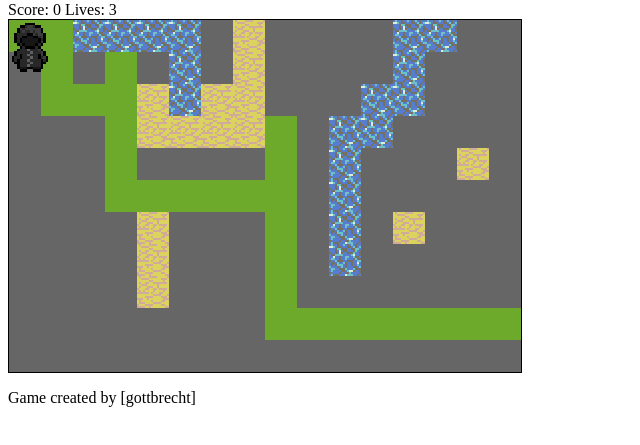
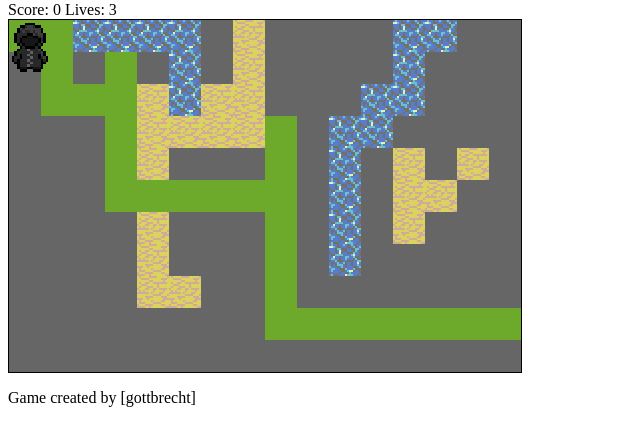
Before and after one commit to gottbrecht/ZeldaLike, a plain HTML site: page index.html in a window 1280 px wide. Shown: the part 79-524 px from the top of the page, without its empty margins (0-640 px from the left). Drawn offline with Linux system fonts and the light colour scheme.

Commit message:
function canmove

```diff
--- a/script.js
+++ b/script.js
@@ -158,11 +158,11 @@ const tiles = [
   [0, 1, 0, 1, 0, 3, 0, 2, 0, 0, 0, 0, 3, 0, 0, 0],
   [0, 1, 1, 1, 2, 3, 2, 2, 0, 0, 0, 3, 3, 0, 0, 0],
   [0, 0, 0, 1, 2, 2, 2, 2, 1, 0, 3, 3, 0, 0, 0, 0],
-  [0, 0, 0, 1, 0, 0, 0, 0, 1, 0, 3, 0, 0, 0, 2, 0],
-  [0, 0, 0, 1, 1, 1, 1, 1, 1, 0, 3, 0, 0, 0, 0, 0],
+  [0, 0, 0, 1, 2, 0, 0, 0, 1, 0, 3, 0, 2, 0, 2, 0],
+  [0, 0, 0, 1, 1, 1, 1, 1, 1, 0, 3, 0, 2, 2, 0, 0],
   [0, 0, 0, 0, 2, 0, 0, 0, 1, 0, 3, 0, 2, 0, 0, 0],
   [0, 0, 0, 0, 2, 0, 0, 0, 1, 0, 3, 0, 0, 0, 0, 0],
-  [0, 0, 0, 0, 2, 0, 0, 0, 1, 0, 0, 0, 0, 0, 0, 0],
+  [0, 0, 0, 0, 2, 2, 0, 0, 1, 0, 0, 0, 0, 0, 0, 0],
   [0, 0, 0, 0, 0, 0, 0, 0, 1, 1, 1, 1, 1, 1, 1, 1],
   [0, 0, 0, 0, 0, 0, 0, 0, 0, 0, 0, 0, 0, 0, 0, 0],
 ];
```
Also changed, not shown: index.html (indentation only).
